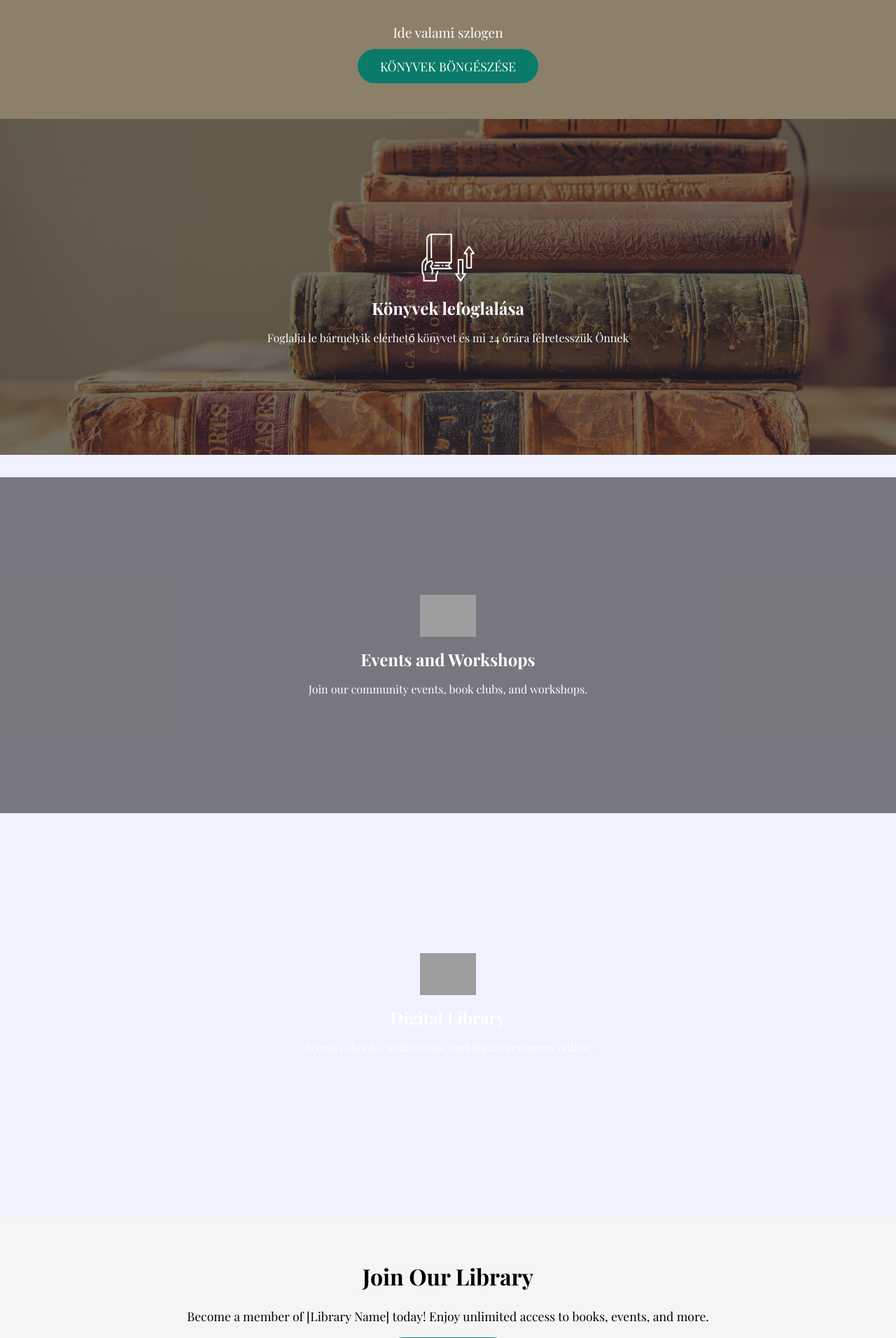
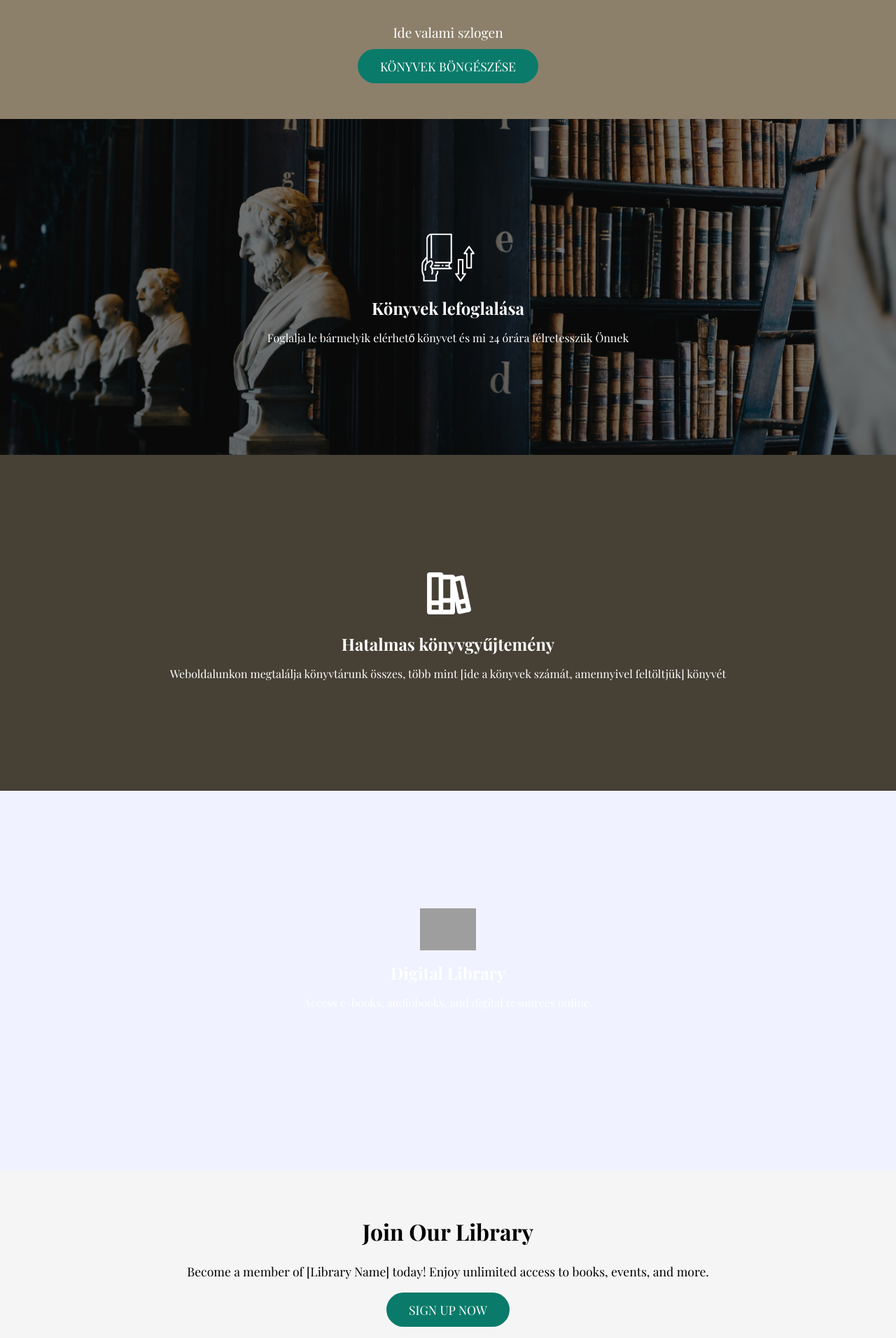
Before and after one commit to BaBence04/Konyvtarazo-rendszer-projekt, a PHP site: page / in a window 1280 px wide. Shown: the part 212-2124 px from the top of the page at 70% size. Run offline with PHP 8.4, Linux system fonts and the light colour scheme; some web fonts are replaced; grey boxes are pictures that could not be loaded.

Commit message:
minor style and content mod

```diff
--- a/WEB/bookDetailed.php
+++ b/WEB/bookDetailed.php
@@ -36,7 +36,7 @@
             var_dump($book_data);
             print "</pre>"; */
             require "showDetailed.php";
-
+            require "navbar.html";
 
         }
 
--- a/WEB/mainPage.php
+++ b/WEB/mainPage.php
@@ -4,7 +4,7 @@
     <meta charset="UTF-8">
     <meta http-equiv="X-UA-Compatible" content="IE=edge">
     <meta name="viewport" content="width=device-width, initial-scale=1.0">
-    <title>Document</title>
+    <title>Könytvtár</title>
 </head>
 <body>
     <section class="hero">
@@ -21,11 +21,11 @@
             </div>
         </section>
 
-        <section class=" main_section">
+        <section class="collection_section main_section">
             <div class="service">
-                <img src="imgs/library_image" alt="Events">
-                <h3>Events and Workshops</h3>
-                <p>Join our community events, book clubs, and workshops.</p>
+                <img src="imgs/book-shelf-line.png" alt="Events">
+                <h3>Hatalmas könyvgyűjtemény</h3>
+                <p>Weboldalunkon megtalálja könyvtárunk összes, több mint [ide a könyvek számát, amennyivel feltöltjük] könyvét</p>
             </div>
         </section>
 
--- a/WEB/style.css
+++ b/WEB/style.css
@@ -1155,8 +1155,12 @@ a {
 }
 
 .borrowing_section{
-  background-image: url(imgs/old_books.jpg);
+  background-image: url(imgs/library_image.jpg);
+}
 
+.collection_section{
+  /* background-image: url(imgs/old_books.jpg); */
+  background-color: #8d806b;
 }
 
 .main_section{
@@ -1210,13 +1214,10 @@ a {
   font-size: 1rem;
 }
 
-@media screen and (min-width: 768px) {
-  .services {
+.services {
     display: grid;
     grid-template-columns: 1fr;
-    gap: 2rem;
   }
-}
 
 /* Membership Section */
 .membership {
```
Also changed, not shown: WEB/imgs/book-shelf-line.png (added).
